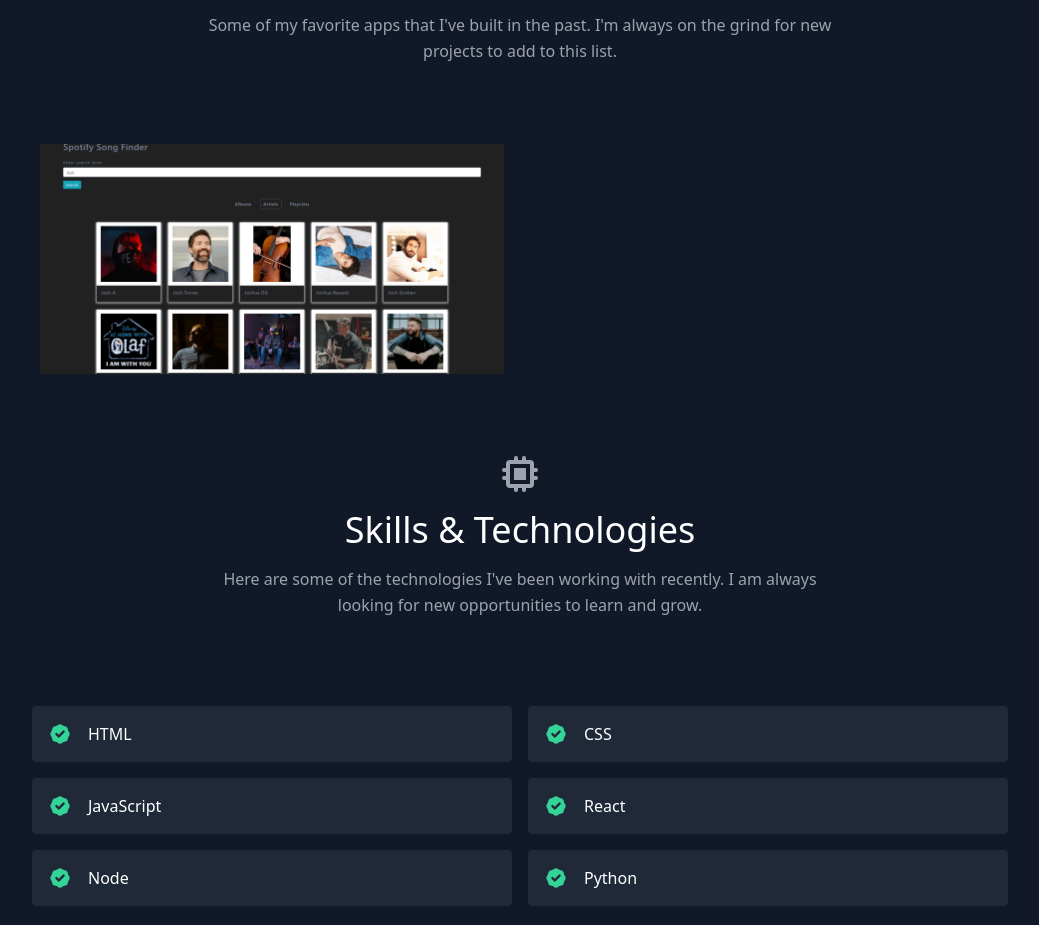
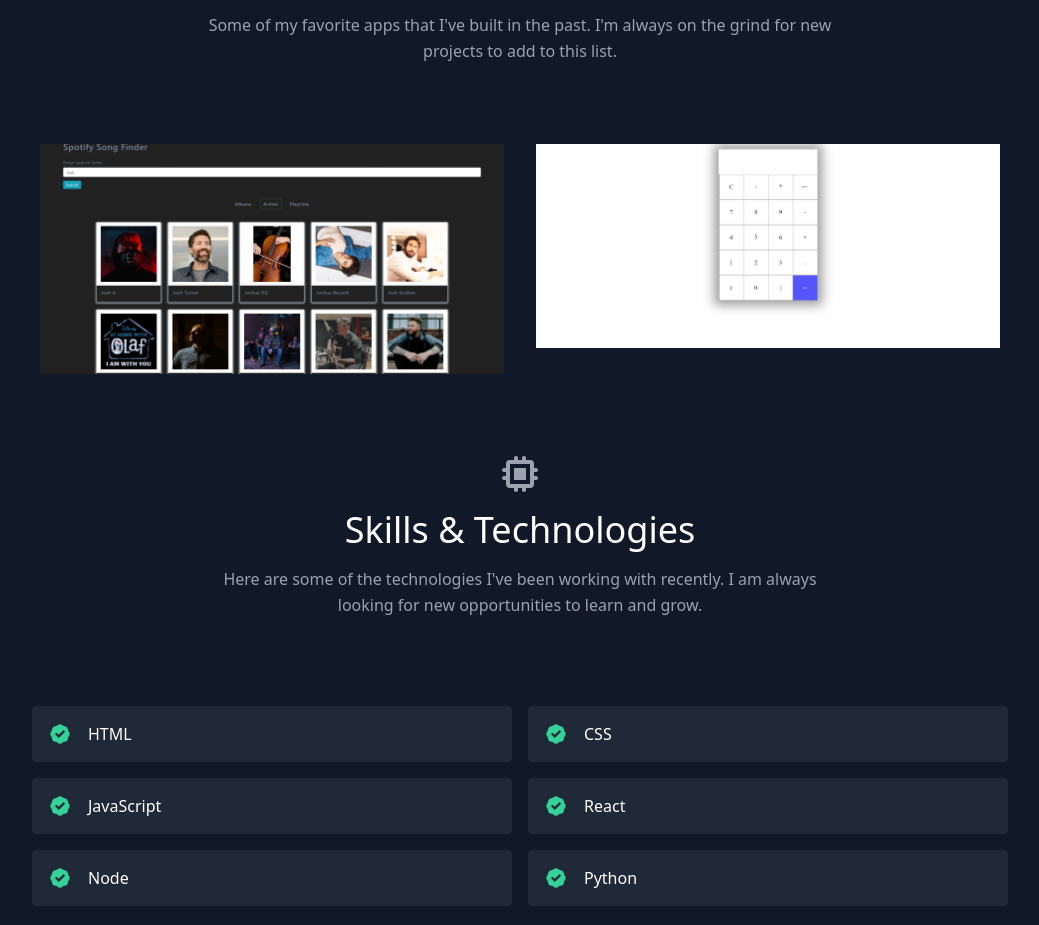
Before and after one commit to jschmidt424/portfolio, a React (Create React App) app: page / in a window 1280 px wide. Shown: the part 884-1809 px from the top of the page, without its empty margins (120-1159 px from the left). Built offline with nearby package versions, Linux system fonts and the light colour scheme.

Commit message:
Added a calculator app to data

```diff
--- a/src/data.js
+++ b/src/data.js
@@ -7,6 +7,14 @@ export const projects = [
     image: "./Spotify.png",
     link: "https://spotify-song-search.netlify.app",
   },
+  {
+    title: "Simple Calculator",
+    subtitle: "HTML, CSS, JavaScript",
+    description:
+      "A simple calculator that allows the user to perform basic math operations.",
+    image: "./Calculator.png",
+    link: "https://jschmidt424.github.io/calculator/",
+  },
 ];
 
 export const skills = ["HTML", "CSS", "JavaScript", "React", "Node", "Python"];
```
Also changed, not shown: public/Calculator.png (added), 1 other file (tests, documents, lock files or other folders).
